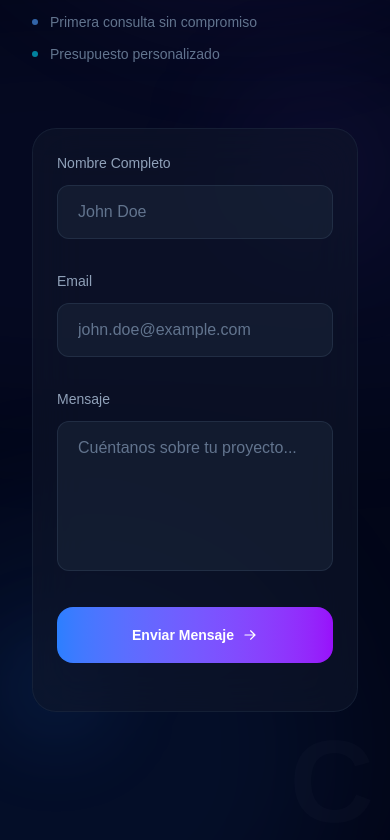
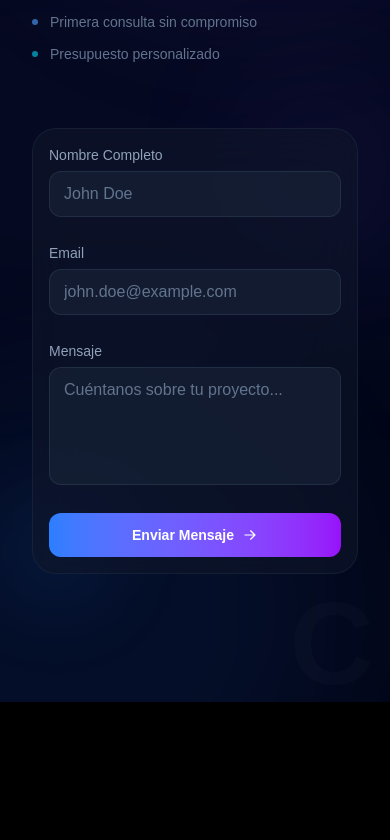
Before and after one commit to joaquincaggiano/moilab, a Next.js app: page / in a window 390 px wide. Shown: the part 10016-10856 px from the top of the page. After the commit the page ends 10718 px from the top, so only its background shows below. Built offline with nearby package versions, Linux system fonts and the light colour scheme; no server answers; a web font is replaced by a local one.

Commit message:
styles(): contact form styles

```diff
--- a/src/app/components/ui/form/ButtonForm.tsx
+++ b/src/app/components/ui/form/ButtonForm.tsx
@@ -9,7 +9,7 @@ export const ButtonForm = ({ isLoading, text, textLoading }: Props) => {
     <button
       type='submit'
       disabled={isLoading}
-      className='group relative w-full h-14 rounded-2xl bg-gradient-to-r from-blue-500 to-purple-600 hover:from-blue-400 hover:to-purple-500 active:scale-[0.98] transition-all duration-300 disabled:opacity-60 disabled:cursor-not-allowed overflow-hidden cursor-pointer'
+      className='group relative w-full h-11 sm:h-14 rounded-xl sm:rounded-2xl bg-gradient-to-r from-blue-500 to-purple-600 hover:from-blue-400 hover:to-purple-500 active:scale-[0.98] transition-all duration-300 disabled:opacity-60 disabled:cursor-not-allowed overflow-hidden cursor-pointer'
     >
       {/* Shine sweep on hover */}
       <div className='absolute inset-0 bg-gradient-to-r from-transparent via-white/20 to-transparent -translate-x-full group-hover:translate-x-full transition-transform duration-700 ease-in-out pointer-events-none' />
--- a/src/app/components/ui/form/InputForm.tsx
+++ b/src/app/components/ui/form/InputForm.tsx
@@ -19,7 +19,7 @@ export const InputForm = ({
     <div className='flex flex-col group/input'>
       <label
         htmlFor={name}
-        className='text-sm sm:text-base text-slate-400 mb-3 font-medium group-hover/input:text-slate-200 transition-colors duration-300'
+        className='text-sm text-slate-400 mb-1.5 sm:mb-3 font-medium group-hover/input:text-slate-200 transition-colors duration-300'
       >
         {label}
       </label>
@@ -30,7 +30,7 @@ export const InputForm = ({
           type={type}
           placeholder={placeholder}
           defaultValue={defaultValue}
-          className='relative text-base px-5 py-3.5 bg-slate-800/50 text-white rounded-xl border border-slate-700/50
+          className='relative text-base px-3.5 py-2.5 sm:px-5 sm:py-3.5 bg-slate-800/50 text-white rounded-xl border border-slate-700/50
                      focus:border-slate-600 focus:bg-slate-800/70 focus:outline-none
                      placeholder:text-slate-500
                      transition-all duration-300
--- a/src/app/components/ui/form/TextAreaForm.tsx
+++ b/src/app/components/ui/form/TextAreaForm.tsx
@@ -17,7 +17,7 @@ export const TextAreaForm = ({
     <div className='flex flex-col group/textarea'>
       <label
         htmlFor={name}
-        className='text-sm sm:text-base text-slate-400 mb-3 font-medium group-hover/textarea:text-slate-200 transition-colors duration-300'
+        className='text-sm text-slate-400 mb-1.5 sm:mb-3 font-medium group-hover/textarea:text-slate-200 transition-colors duration-300'
       >
         {label}
       </label>
@@ -26,9 +26,9 @@ export const TextAreaForm = ({
           id={name}
           name={name}
           placeholder={placeholder}
-          rows={5}
+          rows={4}
           defaultValue={defaultValue}
-          className='relative text-base px-5 py-3.5 bg-slate-800/50 text-white rounded-xl border border-slate-700/50
+          className='relative text-base px-3.5 py-2.5 sm:px-5 sm:py-3.5 bg-slate-800/50 text-white rounded-xl border border-slate-700/50
                      focus:border-slate-600 focus:bg-slate-800/70 focus:outline-none
                      placeholder:text-slate-500
                      transition-all duration-300
--- a/src/app/contact/components/form/ContactForm.tsx
+++ b/src/app/contact/components/form/ContactForm.tsx
@@ -35,13 +35,13 @@ const ContactForm = () => {
 
       <form
         action={action}
-        className='relative bg-slate-900/60 backdrop-blur-xl rounded-3xl p-6 sm:p-8 flex flex-col gap-6 border border-slate-700/30 group-hover:border-slate-600/50 transition-all duration-700'
+        className='relative bg-slate-900/60 backdrop-blur-xl rounded-3xl p-4 sm:p-8 flex flex-col gap-4 sm:gap-6 border border-slate-700/30 group-hover:border-slate-600/50 transition-all duration-700'
       >
         {/* Inner glow on hover */}
         <div className='absolute inset-0 bg-gradient-to-br from-violet-500/[0.04] via-transparent to-blue-500/[0.04] opacity-0 group-hover:opacity-100 transition-opacity duration-700 rounded-3xl pointer-events-none' />
 
         {/* Campos del formulario */}
-        <div className='relative flex flex-col gap-5'>
+        <div className='relative flex flex-col gap-3.5 sm:gap-5'>
           <InputForm
             label='Nombre Completo'
             name='fullName'
@@ -77,9 +77,9 @@ const ContactForm = () => {
             textLoading='Enviando...'
           />
         </div>
+      </form>
 
-        <Toaster richColors />
-      </form>
+      <Toaster richColors />
     </div>
   );
 };
```
